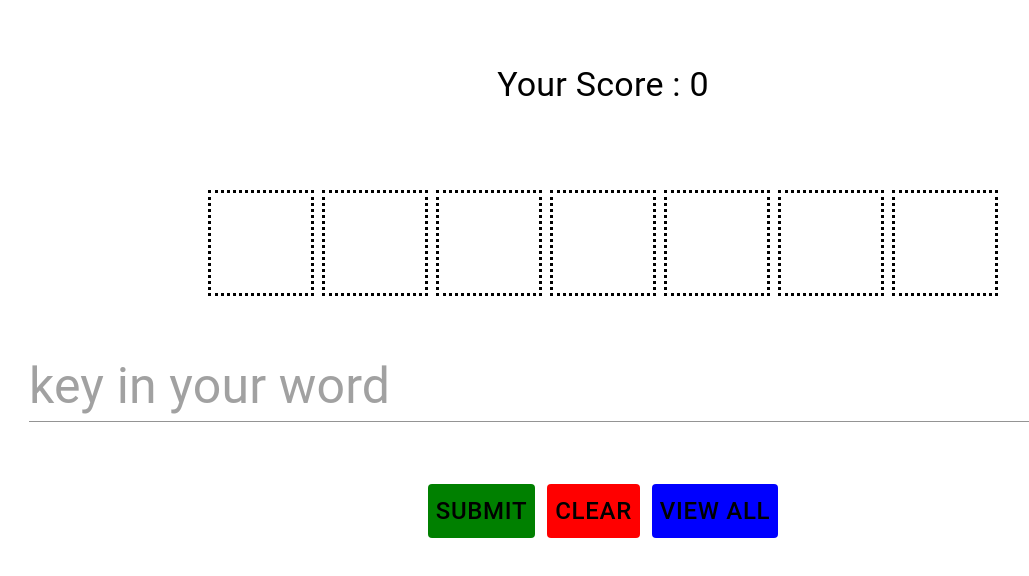
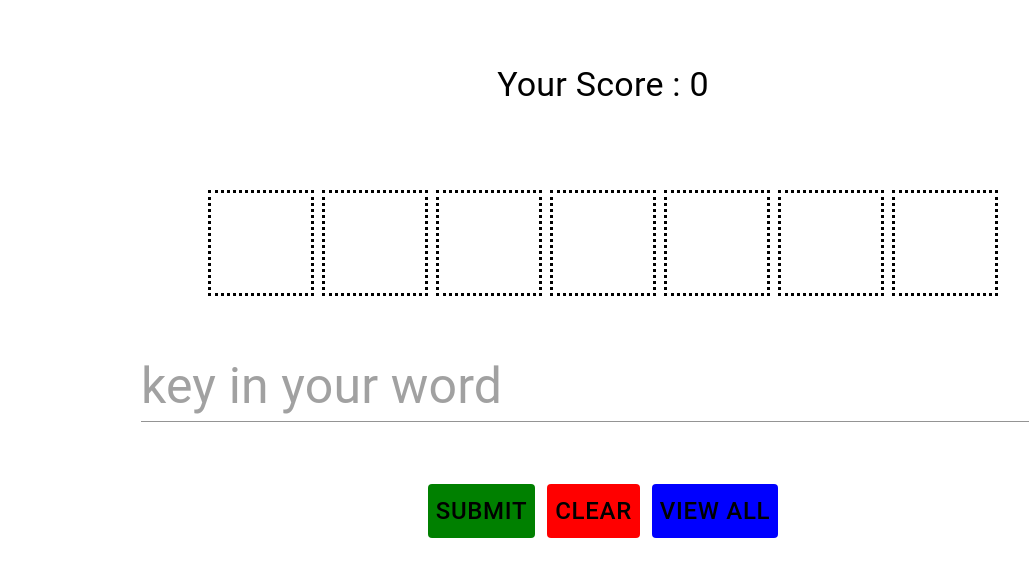
Before and after one commit to Muzamir0604/Scrabble_Calculator, a React (Create React App) app in the folder frontend/scrabble/: page / in a window 1280 px wide. Shown: the top 576 px of the page, without its empty margins (37-1066 px from the left). Built offline with nearby package versions, Linux system fonts and the light colour scheme; no server answers.

Commit message:
style(theme): Add theme and breakpoints function from material-ui

```diff
--- a/frontend/scrabble/src/App.js
+++ b/frontend/scrabble/src/App.js
@@ -9,15 +9,26 @@ import SimpleTable from "./components/table";
 import { Grid } from "@material-ui/core";
 import { makeStyles } from "@material-ui/core/styles";
 import "./App.css";
-const useStyles = makeStyles({
+const useStyles = makeStyles((theme) => ({
   form: {
-    padding: "4em 4em",
+    [theme.breakpoints.down("sm")]: {
+      padding: "2em 0.5em",
+    },
+    [theme.breakpoints.up("md")]: {
+      padding: "4em 4em",
+    },
   },
   table: {
-    margin: "0.5em 0.5em",
-    padding: "0.5em 0.5em",
+    [theme.breakpoints.down("sm")]: {
+      margin: "0.5em 0.5em",
+      padding: "0.5em 0.5em",
+    },
+    [theme.breakpoints.up("md")]: {
+      margin: "0.5em 4em",
+      padding: "0.5em 4em",
+    },
   },
-});
+}));
 
 function App(props) {
   const dispatch = useDispatch();
@@ -44,7 +55,7 @@ function App(props) {
           <InputForm handleSummary={handleSummary} />
         </Grid>
         {isSummary ? (
-          <Grid item xs={12}>
+          <Grid item xs={12} className={classes.table}>
             <SimpleTable list={list} />
           </Grid>
         ) : null}
--- a/frontend/scrabble/src/index.js
+++ b/frontend/scrabble/src/index.js
@@ -5,11 +5,15 @@ import App from "./App";
 import store from "./store";
 import * as serviceWorker from "./serviceWorker";
 import { Provider } from "react-redux";
+import { ThemeProvider } from "@material-ui/core/styles";
+import theme from "./theme";
 
 ReactDOM.render(
   <React.StrictMode>
     <Provider store={store}>
-      <App />
+      <ThemeProvider theme={theme}>
+        <App />
+      </ThemeProvider>
     </Provider>
   </React.StrictMode>,
   document.getElementById("root")
--- /dev/null
+++ b/frontend/scrabble/src/theme.js
@@ -0,0 +1,15 @@
+import { createMuiTheme } from "@material-ui/core/styles";
+import green from "@material-ui/core/colors/green";
+
+const theme = createMuiTheme({
+  palette: {
+    primary: {
+      main: "#016450",
+    },
+    secondary: {
+      main: green[500],
+    },
+  },
+});
+
+export default theme;
```
Also changed, not shown: 1 other file (tests, documents, lock files or other folders).
